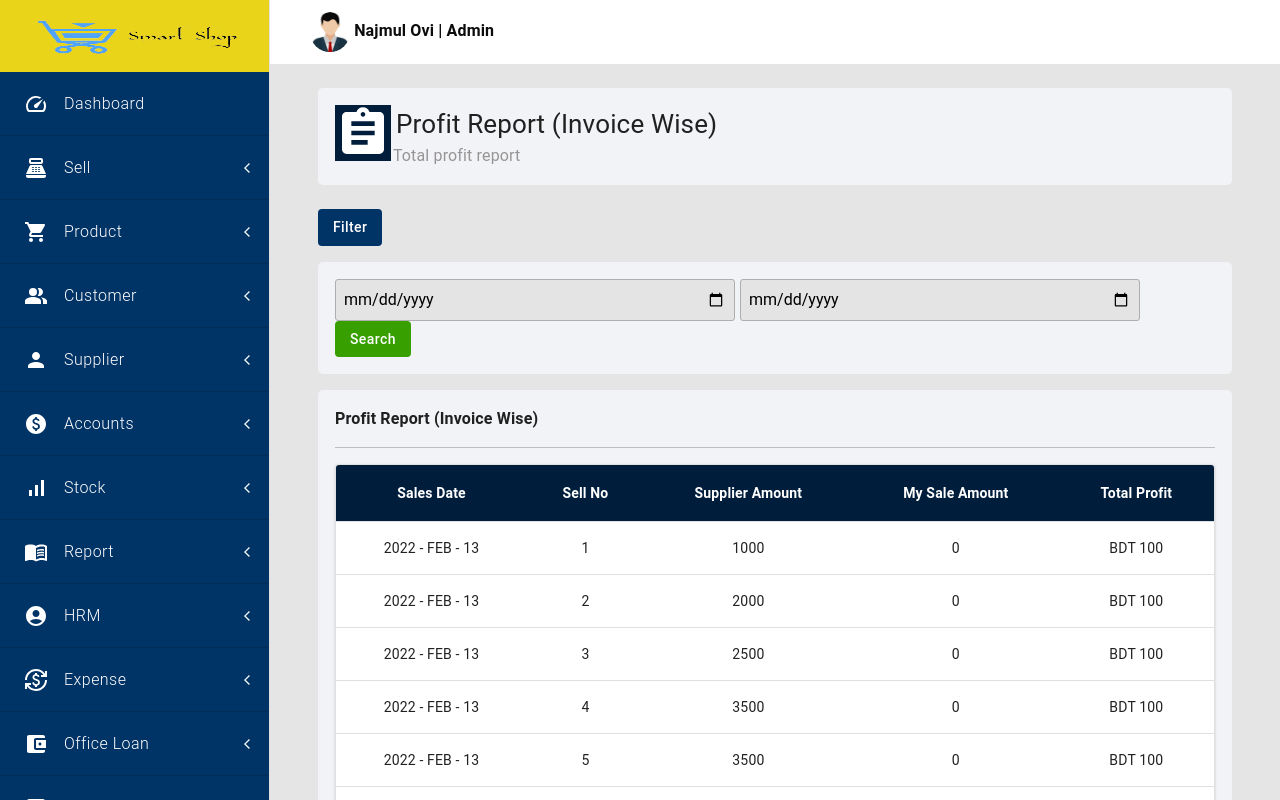
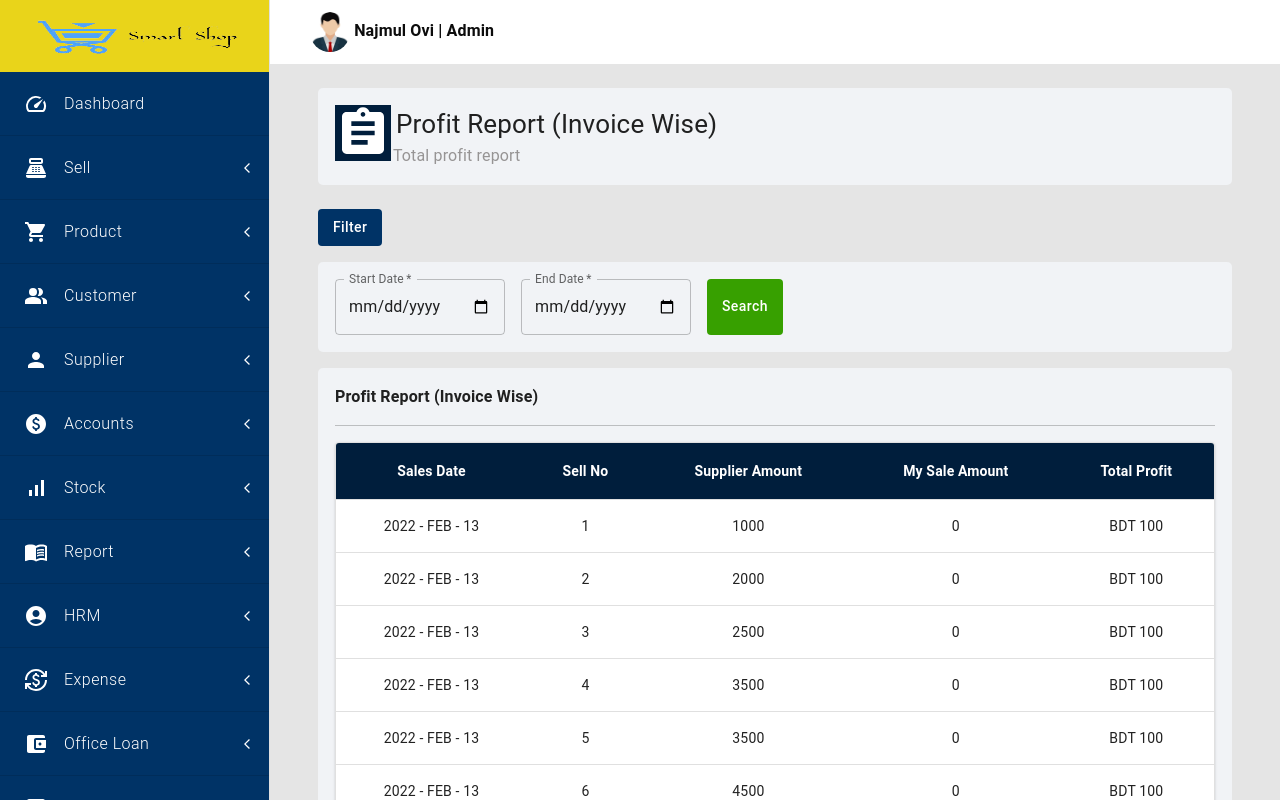
Before and after one commit to imRHB/smart-shop-client, a React (Create React App) app: page /dashboard/profit-report-invoice in a window 1280 px wide. Both pictures are taken after a click on the button "Filter". Shown: the top 800 px of the page. Built offline with nearby package versions, Linux system fonts and the light colour scheme; no server answers.

Commit message:
filter button for profit invoice

```diff
--- a/src/pages/Dashboard/Report/ProfitReportInvoice/ProfitReportInvoice.js
+++ b/src/pages/Dashboard/Report/ProfitReportInvoice/ProfitReportInvoice.js
@@ -8,7 +8,7 @@ import TableHead from "@mui/material/TableHead";
 import TableRow from "@mui/material/TableRow";
 import Typography from "@mui/material/Typography";
 import Paper from "@mui/material/Paper";
-import { Button, Collapse, Container } from "@mui/material";
+import { Button, Collapse, Container, TextField } from "@mui/material";
 import AssignmentIcon from "@mui/icons-material/Assignment";
 import suppliers from "../../../../assets/data/supplier.json";
 import styles from "./ProfitReportInvoice.module.css";
@@ -61,29 +61,22 @@ const ProfitReportInvoice = () => {
           unmountOnExit
           className={`${styles.tableContainer}`}
         >
-          <input
-            type="date"
-            style={{
-              width: "400px",
-              padding: "8px",
-              backgroundColor: "#e4e4e4",
-              border: "1px solid #aeaeae",
-              marginRight: "5px",
-              borderRadius: "3px",
-            }}
-          />
-          <input
-            type="date"
-            style={{
-              width: "400px",
-              padding: "8px",
-              backgroundColor: "#e4e4e4",
-              border: "1px solid #aeaeae",
-              marginRight: "5px",
-              borderRadius: "3px",
-            }}
-          />
-          <Button className={`${styles.searchBtn}`}>Search</Button>
+          <form >
+
+            <TextField id="date" label="Start Date" type="date" sx={{ mr: 2 }}
+              InputLabelProps={{
+                shrink: true,
+              }}
+              required
+            />
+            <TextField id="date" label="End Date" type="date" sx={{ mr: 2 }}
+              InputLabelProps={{
+                shrink: true,
+              }}
+              required
+            />
+            <Button className={`${styles.searchBtn}`} type='submit'>Search</Button>
+          </form>
         </Collapse>
       </Box>
       <Box className={`${styles.tableContainer}`}>
--- a/src/pages/Dashboard/Report/ProfitReportInvoice/ProfitReportInvoice.module.css
+++ b/src/pages/Dashboard/Report/ProfitReportInvoice/ProfitReportInvoice.module.css
@@ -24,6 +24,9 @@
     margin-right: 15px !important;
 }
 .searchBtn {
+  height: 56px;
+  font-size: 15px;
+  font-weight: bold;
   background-color: #37a000 !important;
   color: #fff !important;
   text-transform: capitalize !important;
@@ -42,11 +45,6 @@
   }
 
 
-  .designationBtn:hover {
-    background-color: #003366 !important;
-    color: #fff !important;
-  }
-
   .topContainer {
     background-color: #f1f3f6;
     padding: 17px;
```
